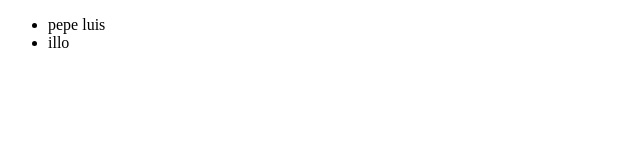
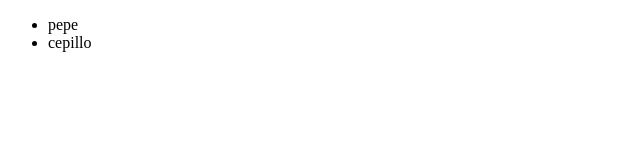
Before and after one commit to javidai/PruebaVue, a plain HTML site: page index.html in a window 1280 px wide. Shown: the full height of the page, 0-640 px from the left. Drawn offline with Linux system fonts and the light colour scheme.

Commit message:
Prueba con VueJS

```diff
--- a/JS/index.html
+++ b/index.html
@@ -11,8 +11,8 @@
     <div>
         <header>
             <ul>
-                <li><a href=""></a>pepe luis</li>
-                <li><a href=""></a>illo</li>
+                <li><a href=""></a>pepe</li>
+                <li><a href=""></a>cepillo</li>
             </ul>
         </header>
         <footer>
```
